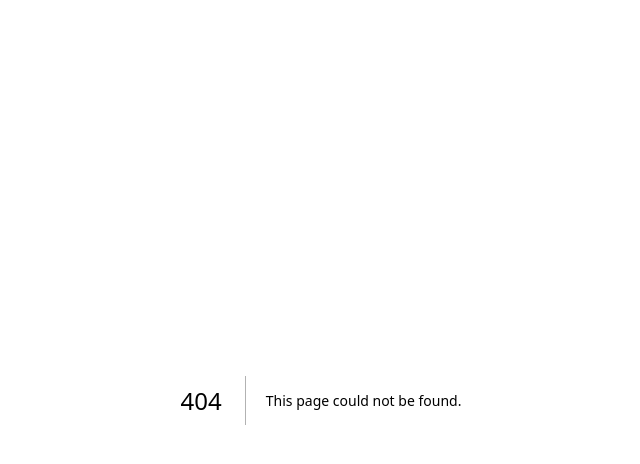
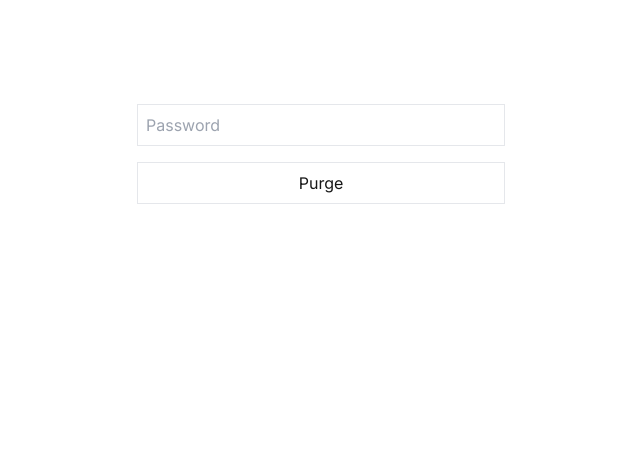
Before and after one commit to tonytins/furryblue.com, a Next.js app: page /purge in a window 1280 px wide. Before the commit this address had no page. Shown: the top 464 px of the page, without its empty margins (319-959 px from the left). Built offline with nearby package versions, Linux system fonts and the light colour scheme.

Commit message:
purge page

```diff
--- /dev/null
+++ b/src/app/purge/actions.ts
@@ -0,0 +1,15 @@
+"use server";
+
+import { revalidatePath } from "next/cache";
+import { redirect } from "next/navigation";
+
+export async function purgeCache(formData: FormData) {
+  const password = formData.get("password");
+  if (password !== process.env.PURGE_PASSWORD) {
+    revalidatePath("/", "page");
+    revalidatePath("/post/[rkey]", "page");
+  } else {
+    throw new Error("Invalid password");
+  }
+  redirect('/')
+}
--- /dev/null
+++ b/src/app/purge/page.tsx
@@ -0,0 +1,21 @@
+import { purgeCache } from "./actions";
+
+export default function Purge() {
+  return (
+    <form
+      action={purgeCache}
+      method="post"
+      className="flex flex-col gap-4 p-2 mt-24 mx-auto max-w-96"
+    >
+      <input
+        type="password"
+        name="password"
+        placeholder="Password"
+        className="p-2 border rounded-xs"
+      />
+      <button type="submit" className="p-2 border rounded-xs">
+        Purge
+      </button>
+    </form>
+  );
+}
--- a/src/components/post-info.tsx
+++ b/src/components/post-info.tsx
@@ -26,7 +26,7 @@ export function PostInfo({
             height={14}
             src={me}
             alt="Samuel's profile picture"
-            className="inline rounded-full mr-1 mb-0.5"
+            className="inline rounded-full mr-1 mb-1"
           />
           <a
             href={`https://bsky.app/profile/${MY_DID}`}
```
